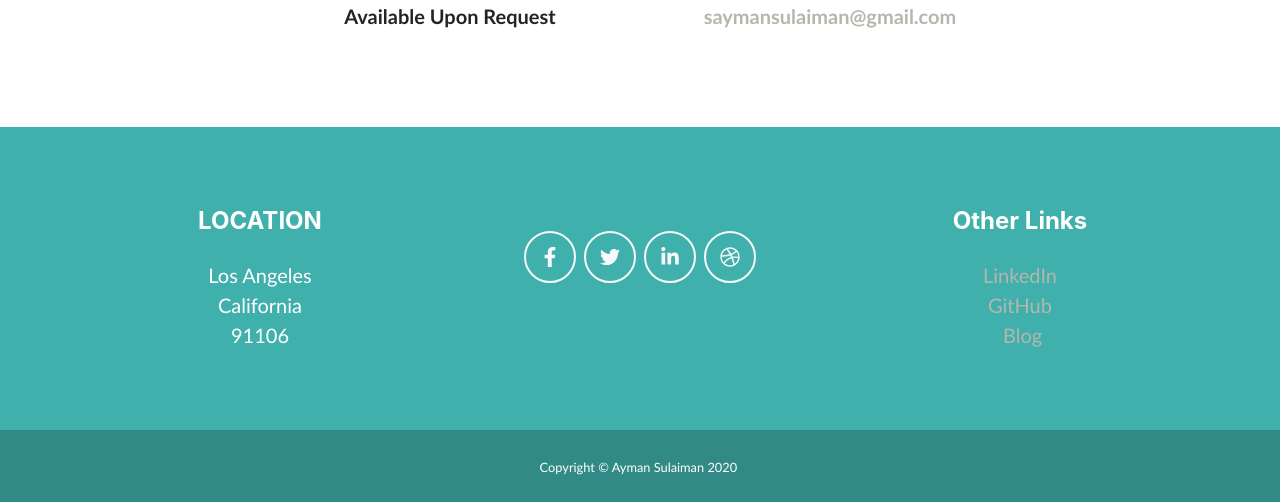
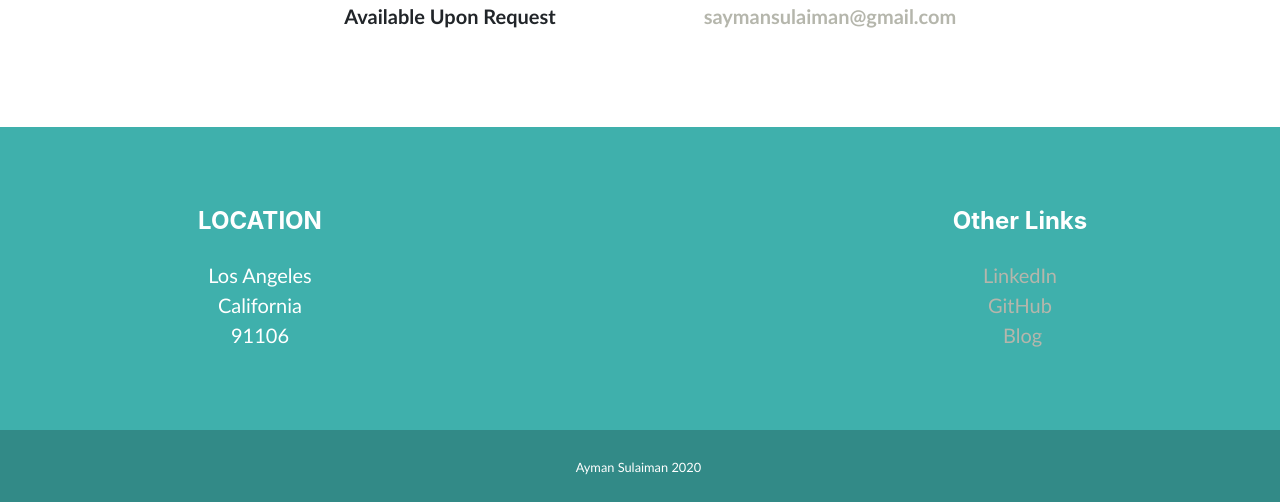
Before and after one commit to AymanSulaiman/Personal_Website, a Flask app: page / in a window 1280 px wide. Shown: the part 2651-3153 px from the top of the page. Run offline with Flask 2, Linux system fonts and the light colour scheme; some libraries are stand-ins or nearby versions; some web fonts are replaced.

Commit message:
deleted social media

```diff
--- a/templates/index.html
+++ b/templates/index.html
@@ -261,7 +261,7 @@ California
                     </div>
                     <!-- Footer Social Icons-->
                     <div class="col-lg-4 mb-5 mb-lg-0">
-                        <h4 class="mb-4"></h4><a class="btn btn-outline-light btn-social mx-1" href="https://www.facebook.com/StartBootstrap"><i class="fab fa-fw fa-facebook-f"></i></a><a class="btn btn-outline-light btn-social mx-1" href="https://www.twitter.com/sbootstrap"><i class="fab fa-fw fa-twitter"></i></a><a class="btn btn-outline-light btn-social mx-1" href="https://www.linkedin.com/in/startbootstrap"><i class="fab fa-fw fa-linkedin-in"></i></a><a class="btn btn-outline-light btn-social mx-1" href="https://www.dribble.com/startbootstrap"><i class="fab fa-fw fa-dribbble"></i></a>
+                        <!-- <h4 class="mb-4"></h4><a class="btn btn-outline-light btn-social mx-1" href="https://www.facebook.com/StartBootstrap"><i class="fab fa-fw fa-facebook-f"></i></a><a class="btn btn-outline-light btn-social mx-1" href="https://www.twitter.com/sbootstrap"><i class="fab fa-fw fa-twitter"></i></a><a class="btn btn-outline-light btn-social mx-1" href="https://www.linkedin.com/in/startbootstrap"><i class="fab fa-fw fa-linkedin-in"></i></a><a class="btn btn-outline-light btn-social mx-1" href="https://www.dribble.com/startbootstrap"><i class="fab fa-fw fa-dribbble"></i></a> -->
                     </div>
                     <!-- Footer About Text-->
                     <div class="col-lg-4">
@@ -275,7 +275,7 @@ California
         </footer>
         <!-- Copyright Section-->
         <section class="copyright py-4 text-center text-white">
-            <div class="container"><small class="pre-wrap">Copyright © Ayman Sulaiman 2020 </small></div>
+            <div class="container"><small class="pre-wrap">Ayman Sulaiman 2020 </small></div>
         </section>
         <!-- Scroll to Top Button (Only visible on small and extra-small screen sizes)-->
         <div class="scroll-to-top d-lg-none position-fixed"><a class="js-scroll-trigger d-block text-center text-white rounded" href="#page-top"><i class="fa fa-chevron-up"></i></a></div>
```
